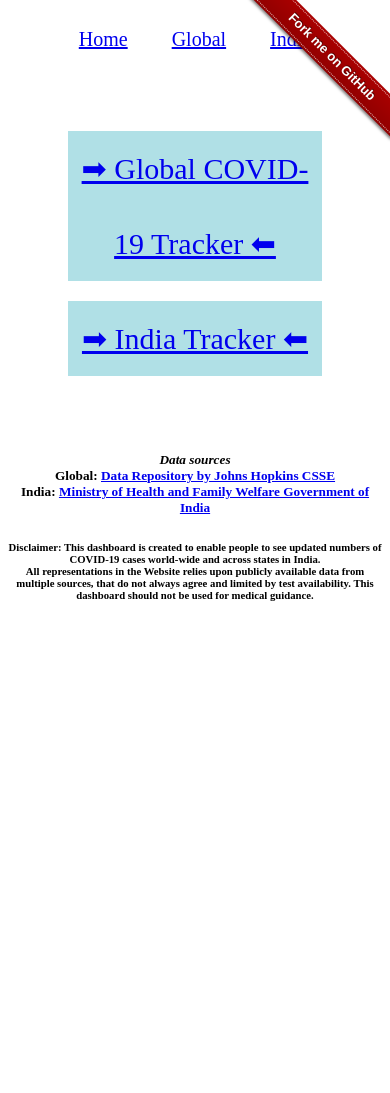
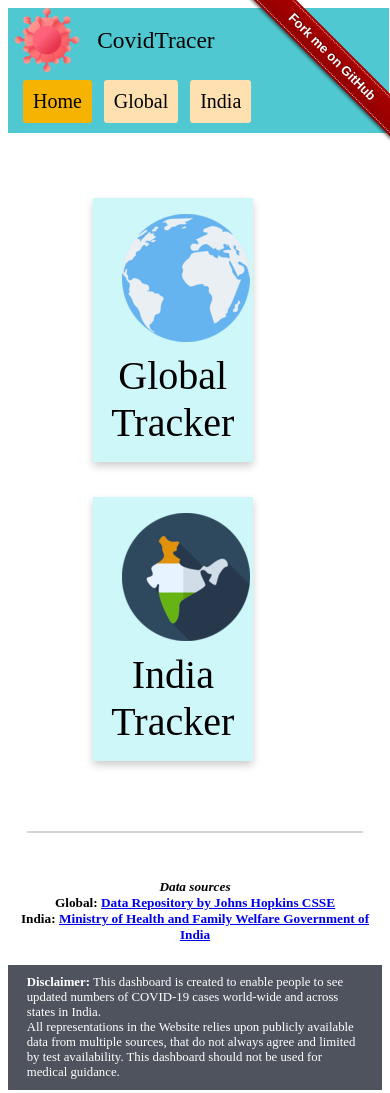
Before and after one commit to mayurmadnani/covidtracer, a plain HTML site: page index.html in a window 390 px wide. Before the commit the page ends 844 px from the top, so only its background shows below. Drawn offline with Linux system fonts and the light colour scheme.

Commit message:
UI improvements

```diff
--- a/css/style.css
+++ b/css/style.css
@@ -1,22 +1,131 @@
-.nav {
-    list-style-type: none;
-    text-align: center;
+
+.header {
     margin: 0;
-    padding: 0;
-    background-color: white;
+    padding: 0 5% 0 5%;
+    background-color: #4fc8d1;
+	display: flex;
+}
+
+.logo {
+	display: flex;
+	margin-right: 5%;
+	margin-bottom: 0;
+	font-size: 3em;
+	align-items: center;
+}
+
+.logo img {
+	width: 64px;
+	height: 64px;
+	margin-right: 5%;
+}
+
+.nav-bar{
+margin-left : 5%;
+margin-bottom: 0;
+/*margin-top: 12px;*/
+padding:0;
+}
+.nav ul {
+	list-style-type: none;
+	float:left;
+	padding: 0;
 }
 
 .nav li {
     display: inline-block;
     font-size: 20px;
-    padding: 20px;
+    padding: 10px;
+	background-color: #FFE0B0;
+	border-radius: 3px;
+	margin-right: 10px;
 }
 
+li a {
+	text-decoration: none;
+	color: black;
+	font-weight: 600;
+}
+
+/*
+.active {
+	background-color: #F7B301;
+}
+*/
+
+.tracer {
+	margin: 50px 0px;
+	font-size: 2.5em;
+	text-align: center;
+}
+
+.column {
+	float: left;
+    width: 25%;
+    padding: 0 10px;
+	margin: 15px 10%;
+/*
+	margin-left: 10%;
+	margin-right: 10%;
+*/
+	display:block;
+}
+
+.column a {
+	text-decoration: none;
+	color: black;
+}
+
+
+
+.tracer:after {
+	content: "";
+	display: table;
+	clear: both;
+}
+
+.card {
+  box-shadow: 0 4px 8px 0 rgba(0, 0, 0, 0.2);
+  padding: 16px;
+  text-align: center;
+/*  background-color: #f1f1f1;*/
+  background-color: #CEF7FA;
+}
+
+.card img {
+	padding-left: 10%;
+	padding-right: 10%;
+}
+
+
+hr {
+	margin: 50px 5% 30px 5%;
+	border: 1px solid lightgray;
+	box-shadow: 0 20px 20px -18px gray;
+}
+
+.footer {
+	background-color: #4E535D;
+	padding: 10px 5%;
+	color: white;
+	font-size: 0.8em;
+/*	text-align: center;*/
+
+/* colors used
+	#4E535D
+	#4FC8D1
+	#FFE0B0
+	#CEF7FA
+*/
+}
+
+/*
 div {
     display: flex;
     flex-direction: column;
     flex-wrap: nowrap;
 }
+*/
 
 #map {
     display: flex;
@@ -89,3 +198,61 @@ div {
     transform: rotate(-45deg);
     width: 0.45em;
 }
+
+
+
+/*Media Queries*/
+
+@media screen and (max-width: 900px) {
+  .header {
+		width: 100%;
+		display: block;
+		margin-bottom: 15px;
+	    padding-right: 0;
+	    padding-left: 2%;
+	}
+
+	.nav {
+		padding-bottom: 10px;
+	}
+
+	.column {
+    display: inline-flex;
+    margin-bottom: 20px;
+  }
+}
+
+
+@media screen and (max-width: 600px) {
+
+  .column {
+    width: 50%;
+    display: inline-flex;
+    margin-bottom: 20px;
+	margin-left:20%;
+	margin-right: 0;
+  }
+
+  .header {
+		width: 100%;
+		display: block;
+		margin-bottom: 15px;
+	    font-size: 2vw;
+	    padding-right: 0;
+	    padding-left: 2%;
+	}
+
+	.nav {
+		margin-left: 2%;
+		padding-left: 0;
+		font-weight: 500;
+	}
+
+	.nav-bar {
+		margin-left: 0;
+	}
+
+	.nav a {
+		font-weight: 400;
+	}
+}
--- a/index.html
+++ b/index.html
@@ -3,22 +3,49 @@
 
 <head>
     <title>COVID-19 Tracer</title>
+    <link rel="shortcut icon" type="image/jpg" href="img/covid.ico"/>
     <link rel="stylesheet" href="css/gh-fork-ribbon-0.2.3.min.css" />
     <link rel="stylesheet" href="css/style.css" type="text/css" media="all" />
 </head>
 
 <body>
+
     <a class="github-fork-ribbon" href="https://github.com/mayurmadnani/covidtracer" data-ribbon="Fork me on GitHub" title="Fork me on GitHub">Fork me on GitHub</a>
-    <ul class="nav">
-        <li><a href="index.html">Home</a></li>
-        <li><a href="Global.html">Global</a></li>
-        <li><a href="India.html">India</a></li>
-    </ul>
+    <div class="header">
+    	<div class="logo">
+			<img src="img/coronavirus.png" />
+			CovidTracer
+		</div>
+		<div class="nav-bar">
+			<ul class="nav">
+				<li style="background-color:#F7B301;"><a href="index.html">Home</a></li>
+				<li><a href="Global.html">Global</a></li>
+				<li><a href ="India.html">India</a></li>
+			</ul>
+		</div>
+	</div>
 
-    <div class="flex-container">
-        <div><a href="Global.html">&#10145; Global COVID-19 Tracker &#11013;</a></div>
-        <div><a href="India.html">&#10145; India Tracker &#11013;</a></div>
+    <div class="tracer">
+		<div class="column">
+			<a href="Global.html">
+				<div class="card">
+					<img src="img/globe.png" alt="globe">
+					<br/>Global <br/>Tracker
+				</div>
+			</a>
+		</div>
+
+    	<div class="column">
+    		<a href="India.html">
+				<div class="card">
+					<img src="img/india.png" alt="india">
+					<br/>India <br/>Tracker
+				</div>
+			</a>
+		</div>
     </div>
+
+    <hr/>
 
     <h5 style="text-align: center;">
         <br /> <em> Data sources</em>
@@ -27,10 +54,13 @@
         <br /> India:
         <a href="https://www.mohfw.gov.in/">Ministry of Health and Family Welfare Government of India</a>
     </h5>
-    <h6 style="text-align: center;">
-        Disclaimer: This dashboard is created to enable people to see updated numbers of COVID-19 cases world-wide and across states in India.
+
+    <div class="footer">
+		<b>Disclaimer:</b> This dashboard is created to enable people to see updated numbers of COVID-19 cases world-wide and across states in India.
         <br/>All representations in the Website relies upon publicly available data from multiple sources, that do not always agree and limited by test availability. This dashboard should not be used for medical guidance.
-    </h6>
+    </div>
+
+
 </body>
 
 </html>
```
Also changed, not shown: Global.html (+17 -7 lines), India.html (+15 -6 lines), img/coronavirus.png (added), img/covid.ico (added), img/globe.png (added), img/india.png (added).
